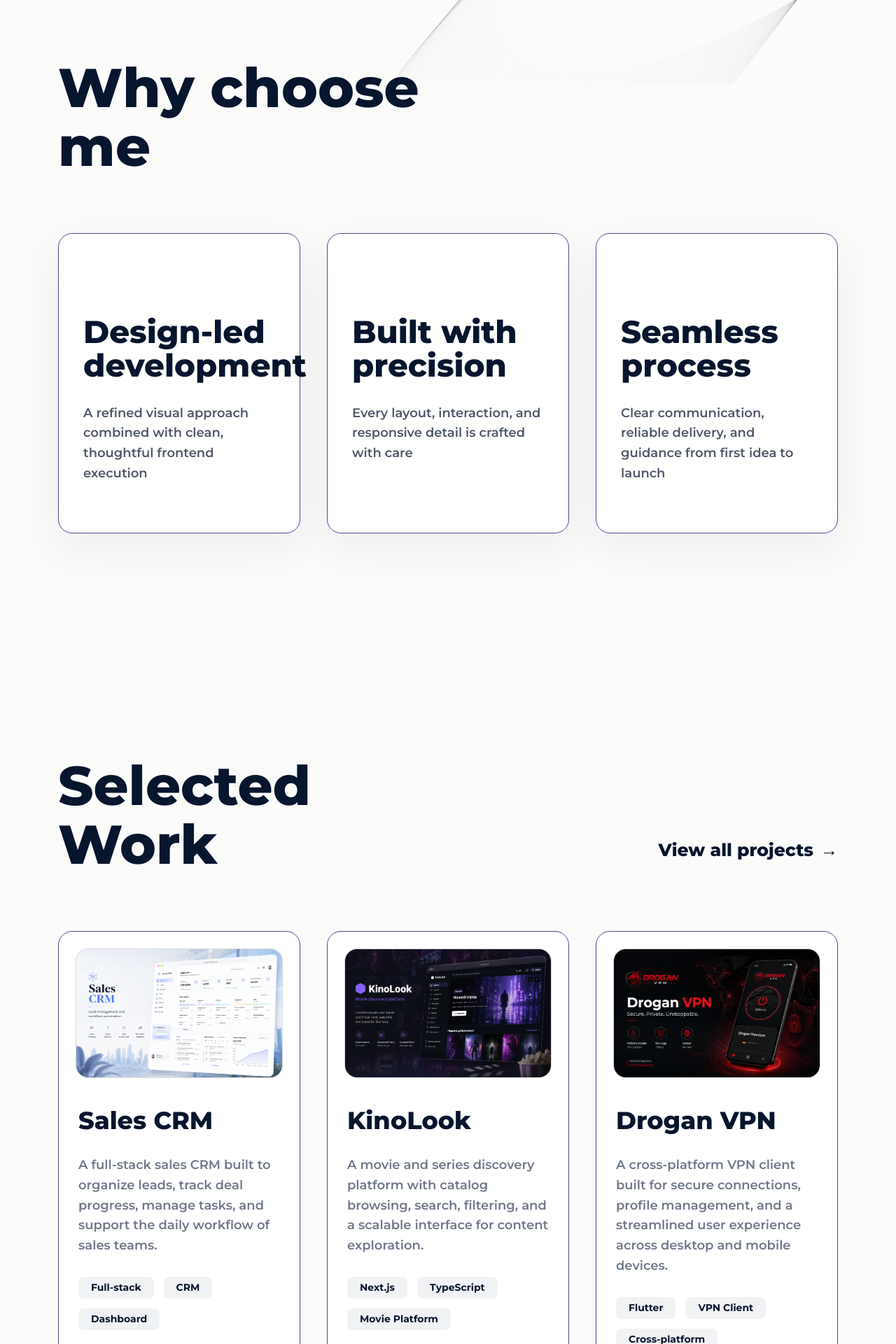
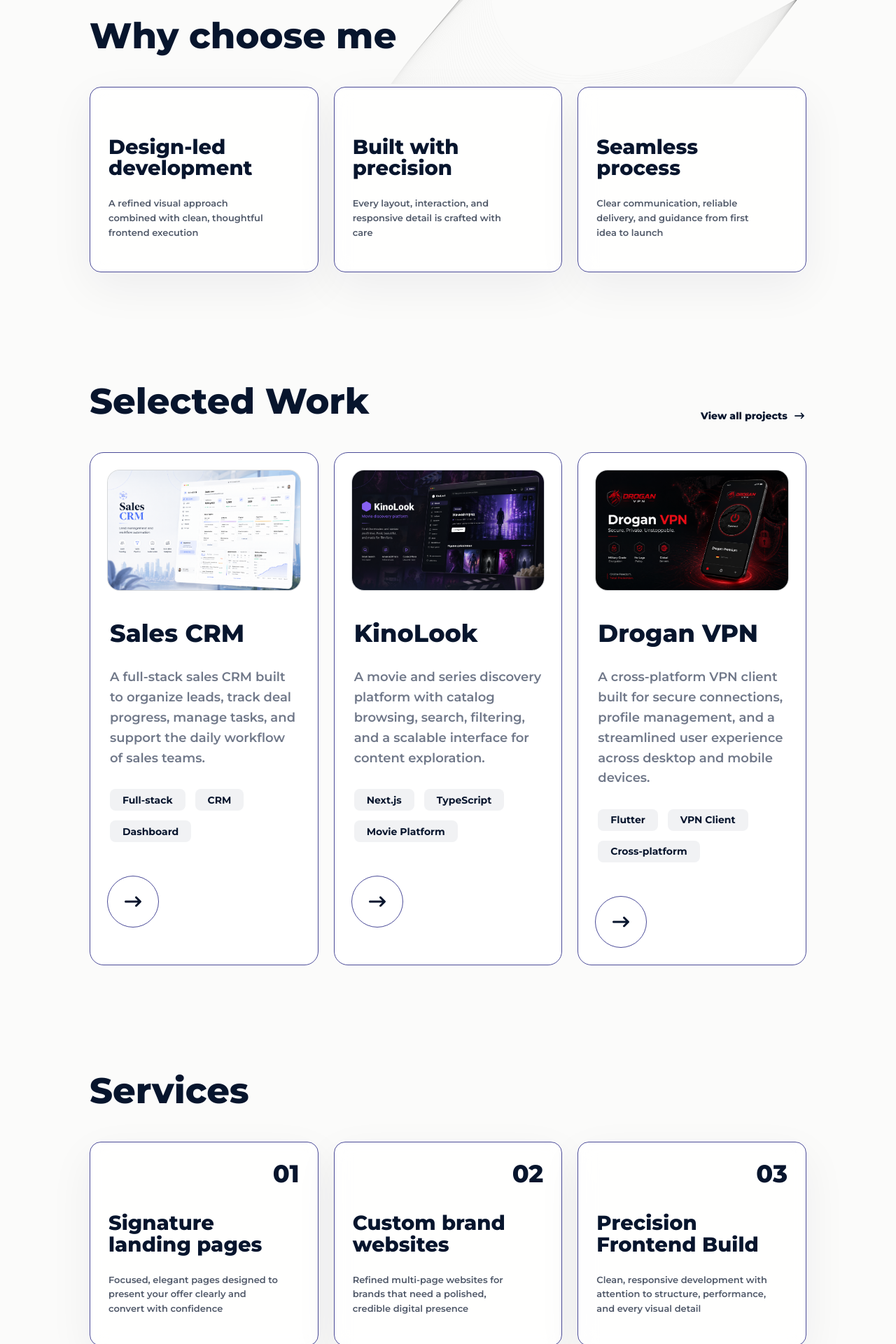
Before and after one commit to Mariam-sudo514/Developer-s-website-project, a Next.js app: page / in a window 1280 px wide. Shown: the part 680-2600 px from the top of the page at 70% size. Built offline with nearby package versions, Linux system fonts and the light colour scheme.

Commit message:
feat: refine home content sections

```diff
--- a/src/components/Home/SelectedWork.jsx
+++ b/src/components/Home/SelectedWork.jsx
@@ -1,19 +1,21 @@
 import Link from 'next/link';
+import { FaArrowRightLong } from 'react-icons/fa6';
 import ProjectCard from '../Projects/ProjectCard';
 import { projectListData } from '../Projects/projectListData';
 import styles from './SelectedWork.module.css';
 
-// Match the grid, container width and ProjectCard padding.
-const projectImageSizes = [
-	'(max-width: 560px) calc(100vw - 80px)',
-	'(max-width: 920px) min(592px, calc(100vw - 88px))',
-	'(max-width: 1200px) min(279px, calc((100vw - 268px) / 3))',
-	'min(387px, calc((100vw - 352px) / 3))',
-].join(', ');
-
-const selectedProjects = ['sales-crm', 'kinolook', 'drogan-vpn']
+const selectedProjectSlugs = ['sales-crm', 'kinolook', 'drogan-vpn'];
+const selectedProjects = selectedProjectSlugs
 	.map((slug) => projectListData.find((project) => project.slug === slug))
 	.filter(Boolean);
+
+const projectImageSizes = [
+	'(max-width: 448px) calc(100vw - 64px)',
+	'(max-width: 736px) min(472px, calc(100vw - 72px))',
+	'(max-width: 960px) calc(50vw - 71px)',
+	'(max-width: 1016px) calc(50vw - 85.5px)',
+	'calc((100vw - 229px) / 3)',
+].join(', ');
 
 const SelectedWork = () => {
 	return (
@@ -21,17 +23,21 @@ const SelectedWork = () => {
 			<div className={styles.container}>
 				<div className={styles.heading}>
 					<h2>Selected Work</h2>
-					<Link className={styles.textLink} href="/projects">
-						View all projects <span aria-hidden="true">→</span>
+					<Link className={styles.arrow} href="/projects">
+						<span>View all projects</span>
+						<FaArrowRightLong className={styles.arrowIcon} />
 					</Link>
 				</div>
 				<div className={styles.grid}>
 					{selectedProjects.map((project, index) => (
 						<ProjectCard
+							className={styles.featuredCard}
 							key={project.slug}
 							project={project}
 							imageSizes={projectImageSizes}
 							priority={index === 0}
+							ctaLabel="View project"
+							href={project.href}
 						/>
 					))}
 				</div>
--- a/src/components/Home/SelectedWork.module.css
+++ b/src/components/Home/SelectedWork.module.css
@@ -1,9 +1,9 @@
 .section {
-	padding: 0 0 318px;
+	padding: 0 0 152px;
 }
 
 .container {
-	width: min(var(--site-width), calc(100% - 120px));
+	width: min(var(--home-site-width, var(--site-width)), calc(100% - 77px));
 	margin: 0 auto;
 }
 
@@ -11,21 +11,21 @@
 	display: flex;
 	align-items: flex-end;
 	justify-content: space-between;
-	gap: 40px;
+	gap: 32px;
 }
 
 .heading h2 {
-	max-width: 560px;
+	max-width: 448px;
 	margin: 0;
 	color: var(--text);
 	/* font-size: clamp(48px, 4.55vw, 78px); */
-	font-size: 78px;
+	font-size: var(--home-section-title-size, 78px);
 	font-weight: 800;
-	line-height: 1.08;
+	line-height: var(--home-section-title-line-height, 1.08);
 	letter-spacing: 0;
 }
 
-.textLink {
+/* .textLink {
 	display: inline-flex;
 	align-items: center;
 	gap: 10px;
@@ -35,38 +35,145 @@
 	font-weight: 800;
 	text-decoration: none;
 	transition: color 350ms ease;
+} */
+
+/* .textLink:hover {
+	color: var(--border)
+
+} */
+
+/* .image {
+	width: 100%;
+	height: 100%;
+	object-fit: cover;
+	transition: transform 0.55s cubic-bezier(0.22, 1, 0.36, 1);
+} */
+
+
+/* .card:hover .image {
+	transform: scale(1.12);
+} */
+
+.arrow {
+	align-self: stretch;
+
+	display: inline-flex;
+	align-items: center;
+	justify-content: flex-start;
+	gap: 10px;
+
+	margin: 27px 3px 0;
+	padding-top: 19px;
+
+	background: transparent;
+	color: var(--text);
+
+	width: auto;
+	height: auto;
+	border-radius: 0;
+
+	font-size: 14px;
+	font-weight: 800;
+	line-height: 1;
+	text-decoration: none;
+
+	transition:
+		color 0.35s ease,
+		border-color 0.35s ease;
 }
 
-.textLink:hover {
-	color: #392470;
+.arrowText {
+	display: inline-flex;
+}
 
+.arrowIcon {
+	width: 14px;
+	height: 14px;
+	flex: 0 0 auto;
+
+	transition: transform 0.35s cubic-bezier(0.22, 1, 0.36, 1);
+}
+
+
+.arrow:hover {
+	background: transparent;
+	color: var(--border);
+}
+
+.arrow:focus-visible {
+	outline: 3px solid var(--border);
+	outline-offset: 4px;
+}
+
+.arrow:hover .arrowIcon {
+	transform: translateX(6px);
 }
 
 .grid {
 	display: grid;
 	grid-template-columns: repeat(3, minmax(0, 1fr));
-	gap: 38px;
+	gap: 22px;
 	align-items: stretch;
-	margin-top: 82px;
+	margin-top: 45px;
 }
 
-@media (max-width: 1200px) {
+.grid .featuredCard {
+	transition:
+		transform 350ms cubic-bezier(0.22, 1, 0.36, 1),
+		box-shadow 350ms ease,
+		border-color 350ms ease;
+}
+
+@media (hover: hover) and (pointer: fine) {
+	.grid .featuredCard:hover {
+		transform: translateY(-2px);
+		box-shadow:
+			var(--shadow-soft),
+			0 10px 22px rgba(75, 75, 152, 0.14),
+			0 2px 6px rgba(75, 75, 152, 0.1);
+		border-color: rgba(75, 75, 152, 0.72);
+	}
+}
+
+@media (max-width: 1151px) {
+	.section {
+		padding-bottom: 136px;
+	}
+
+	.heading h2 {
+		font-size: var(--home-section-title-size, 56px);
+	}
+}
+
+@media (max-width: 1016px) {
+	.grid {
+		grid-template-columns: repeat(2, minmax(0, 1fr));
+	}
+}
+
+@media (max-width: 960px) {
 	.container {
-		width: min(var(--site-width), calc(100% - 64px));
+		width: min(var(--home-site-width, var(--site-width)), calc(100% - 51px));
 	}
 
 	.grid {
-		gap: 24px;
+		gap: 19px;
 	}
 }
 
-@media (max-width: 920px) {
+@media (max-width: 880px) {
+	.grid {
+		grid-template-columns: repeat(2, minmax(0, 1fr));
+	}
+}
+
+@media (max-width: 736px) {
 	.section {
-		padding-bottom: 150px;
+		padding-bottom: 120px;
 	}
 
 	.container {
-		width: min(640px, calc(100% - 40px));
+		width: min(512px, calc(100% - 32px));
 	}
 
 	.heading {
@@ -75,18 +182,25 @@
 		align-items: flex-start;
 	}
 
-	.textLink {
-		margin: 18px 0 0;
+	.arrow {
+		align-self: flex-start;
+		margin: 14px 0 0;
+		padding-top: 0;
+		font-size: 16px;
 	}
 
 	.grid {
 		grid-template-columns: 1fr;
-		margin-top: 48px;
+		margin-top: 38px;
 	}
 }
 
-@media (max-width: 560px) {
+@media (max-width: 448px) {
 	.heading h2 {
-		font-size: 44px;
+		font-size: var(--home-section-title-size, 44px);
+	}
+
+	.grid .featuredCard p {
+		font-size: 13px;
 	}
 }
--- a/src/components/Home/Services.module.css
+++ b/src/components/Home/Services.module.css
@@ -1,122 +1,171 @@
 .section {
-	padding: 0 0 304px;
+	padding: 0 0 144px;
 }
 
 .container {
-	width: min(var(--site-width), calc(100% - 120px));
+	width: min(var(--home-site-width, var(--site-width)), calc(100% - 77px));
 	margin: 0 auto;
 }
 
 .container h2 {
-	max-width: 560px;
+	max-width: 448px;
 	margin: 0;
 	color: var(--text);
 	/* font-size: clamp(48px, 4.55vw, 78px); */
-	font-size: 78px;
+	font-size: var(--home-section-title-size, 78px);
 	font-weight: 800;
-	line-height: 1.08;
+	line-height: var(--home-section-title-line-height, 1.08);
 	letter-spacing: 0;
 }
 
 .grid {
 	display: grid;
 	grid-template-columns: repeat(3, minmax(0, 1fr));
-	gap: 38px;
-	margin-top: 82px;
+	gap: 22px;
+	margin-top: 45px;
 }
 
 .card {
 	display: flex;
 	/* min-height: 610px; */
-	gap: 70px;
+	gap: 38px;
 	flex-direction: column;
 	justify-content: space-between;
 
-	border: 1px solid #4B4B98;
-	border-radius: 20px;
+	border: 1px solid var(--border);
+	border-radius: 16px;
 	background: var(--panel);
 	box-shadow: var(--shadow-soft);
-	backdrop-filter: blur(16px);
-    padding: 40px 35px 72px;
+	backdrop-filter: blur(13px);
+	padding: 27px 26px 42px;
+	transition:
+		transform 350ms cubic-bezier(0.22, 1, 0.36, 1),
+		box-shadow 350ms ease,
+		border-color 350ms ease;
 
+}
+
+@media (hover: hover) and (pointer: fine) {
+	.card:hover {
+		transform: translateY(-2px);
+		box-shadow:
+			var(--shadow-soft),
+			0 10px 22px rgba(75, 75, 152, 0.14),
+			0 2px 6px rgba(75, 75, 152, 0.1);
+		border-color: rgba(75, 75, 152, 0.72);
+	}
 }
 
 .texts {
 	display: flex;
 	flex-direction: column;
-	gap: 30px;
+	gap: 24px;
 }
 
 .number {
 	align-self: flex-end;
 	color: var(--text);
-	font-size: 58px;
+	font-size: 35px;
 	font-weight: 800;
 	line-height: 1;
 }
 
 .card h3 {
-	max-width: 330px;
+	max-width: 264px;
 	margin: 0;
 	color: var(--text);
 	/* font-size: clamp(34px, 2.65vw, 44px); */
-	font-size: 45px;
+	font-size: 29px;
 	font-weight: 800;
 	line-height: 1.06;
 	letter-spacing: 0;
 }
 
 .card p {
-	max-width: 310px;
+	max-width: 248px;
 	/* margin: 40px 0 0; */
 	color: var(--muted);
-	font-size: 18px;
+	font-size: 13px;
     font-weight: 600;
     line-height: 1.6;
 }
 
-@media (max-width: 1200px) {
+@media (max-width: 1151px) {
+	.section {
+		padding-bottom: 136px;
+	}
+
+	.container h2 {
+		font-size: var(--home-section-title-size, 56px);
+	}
+}
+
+@media (max-width: 1016px) {
+	.grid {
+		grid-template-columns: repeat(2, minmax(0, 1fr));
+	}
+}
+
+@media (max-width: 960px) {
 	.container {
-		width: min(var(--site-width), calc(100% - 64px));
+		width: min(var(--home-site-width, var(--site-width)), calc(100% - 51px));
 	}
 
 	.grid {
-		gap: 24px;
+		gap: 19px;
 	}
 
 	.card {
-		padding-right: 28px;
-		padding-left: 28px;
+		padding-right: 22px;
+		padding-left: 22px;
 	}
 }
 
-@media (max-width: 920px) {
+@media (max-width: 880px) {
+	.grid {
+		grid-template-columns: repeat(2, minmax(0, 1fr));
+	}
+
+	.card {
+		gap: 34px;
+	}
+
+	.card h3 {
+		font-size: clamp(26px, 3.4vw, 29px);
+	}
+}
+
+@media (max-width: 736px) {
 	.section {
-		padding-bottom: 150px;
+		padding-bottom: 120px;
 	}
 
 	.container {
-		width: min(640px, calc(100% - 40px));
+		width: min(512px, calc(100% - 32px));
 	}
 
 	.grid {
 		grid-template-columns: 1fr;
-		margin-top: 48px;
+		margin-top: 38px;
 	}
 
 	.card {
 		min-height: auto;
-		gap: 90px;
-		padding-bottom: 52px;
+		gap: 72px;
+		padding-bottom: 42px;
 	}
 }
 
-@media (max-width: 560px) {
+@media (max-width: 448px) {
 	.container h2 {
-		font-size: 44px;
+		font-size: var(--home-section-title-size, 44px);
 	}
 
 	.card h3 {
-		font-size: 34px;
+		font-size: 27px;
+	}
+
+	.card p {
+		font-size: 13px;
 	}
 }
--- a/src/components/Home/WhyChoose.module.css
+++ b/src/components/Home/WhyChoose.module.css
@@ -1,105 +1,155 @@
 .section {
-	padding: 136px 0 318px;
+	padding: 77px 0 152px;
 }
 
 .container {
-	width: min(var(--site-width), calc(100% - 120px));
+	width: min(var(--home-site-width, var(--site-width)), calc(100% - 77px));
 	margin: 0 auto;
 }
 
 .container h2 {
-	max-width: 560px;
+	max-width: 448px;
 	margin: 0;
 	color: var(--text);
 	/* font-size: clamp(48px, 4.55vw, 78px); */
-	font-size: 78px;
+	font-size: var(--home-section-title-size, 78px);
 	font-weight: 800;
-	line-height: 1.08;
+	line-height: var(--home-section-title-line-height, 1.08);
 	letter-spacing: 0;
 }
 
 .grid {
 	display: grid;
 	grid-template-columns: repeat(3, minmax(0, 1fr));
-	gap: 38px;
-	margin-top: 82px;
+	gap: 22px;
+	margin-top: 45px;
 }
 
 .card {
 	background: var(--panel);
     box-shadow: var(--shadow-soft);
-    -webkit-backdrop-filter: blur(16px);
-    backdrop-filter: blur(16px);
-    border: 1px solid #4b4b98;
-    border-radius: 20px;
-    display: flex;
-    flex-direction: column;
-    gap: 30px;
-    padding: 116px 35px 70px;
+    -webkit-backdrop-filter: blur(13px);
+    backdrop-filter: blur(13px);
+    border: 1px solid var(--border);
+	border-radius: 16px;
+	    display: flex;
+	    flex-direction: column;
+	gap: 24px;
+	padding: 70px 26px 45px;
+	transition:
+		transform 350ms cubic-bezier(0.22, 1, 0.36, 1),
+		box-shadow 350ms ease,
+		border-color 350ms ease;
+}
+
+@media (hover: hover) and (pointer: fine) {
+	.card:hover {
+		transform: translateY(-2px);
+		box-shadow:
+			var(--shadow-soft),
+			0 10px 22px rgba(75, 75, 152, 0.14),
+			0 2px 6px rgba(75, 75, 152, 0.1);
+		border-color: rgba(75, 75, 152, 0.72);
+	}
 }
 
 .card h3 {
-	max-width: 330px;
+	max-width: 264px;
 	margin: 0;
 	color: var(--text);
 	/* font-size: clamp(34px, 2.65vw, 45px); */
-	font-size: 45px;
+	font-size: 29px;
 	font-weight: 800;
 	line-height: 1.06;
 	letter-spacing: 0;
 }
 
 .card p {
-	max-width: 286px;
+	max-width: 229px;
 	/* margin: 38px 0 0; */
 	color: var(--muted);
-	font-size: 18px;
+	font-size: 13px;
 	font-weight: 600;
 	/* line-height: 1.35; */
 	line-height: 1.6;
 }
 
-@media (max-width: 1200px) {
+@media (max-width: 1151px) {
+	.section {
+		padding-top: 70px;
+		padding-bottom: 136px;
+	}
+
+	.container h2 {
+		font-size: var(--home-section-title-size, 56px);
+	}
+}
+
+@media (max-width: 1016px) {
+	.grid {
+		grid-template-columns: repeat(2, minmax(0, 1fr));
+	}
+}
+
+@media (max-width: 960px) {
 	.container {
-		width: min(var(--site-width), calc(100% - 64px));
+		width: min(var(--home-site-width, var(--site-width)), calc(100% - 51px));
 	}
 
 	.grid {
-		gap: 24px;
+		gap: 19px;
 	}
 
 	.card {
-		padding-right: 28px;
-		padding-left: 28px;
+		padding-right: 22px;
+		padding-left: 22px;
 	}
 }
 
-@media (max-width: 920px) {
+@media (max-width: 880px) {
+	.grid {
+		grid-template-columns: repeat(2, minmax(0, 1fr));
+	}
+
+	.card {
+		padding-top: 54px;
+	}
+
+	.card h3 {
+		font-size: clamp(26px, 3.4vw, 29px);
+	}
+}
+
+@media (max-width: 736px) {
 	.section {
-		padding-bottom: 150px;
+		padding-bottom: 120px;
 	}
 
 	.container {
-		width: min(640px, calc(100% - 40px));
+		width: min(512px, calc(100% - 32px));
 	}
 
 	.grid {
 		grid-template-columns: 1fr;
-		margin-top: 48px;
+		margin-top: 38px;
 	}
 
 	.card {
 		min-height: auto;
-		padding-top: 52px;
+		padding-top: 42px;
 	}
 }
 
-@media (max-width: 560px) {
+@media (max-width: 448px) {
 	.container h2 {
-		font-size: 44px;
+		font-size: var(--home-section-title-size, 44px);
 	}
 
 	.card h3 {
-		font-size: 34px;
+		font-size: 27px;
+	}
+
+	.card p {
+		font-size: 13px;
 	}
 }
```
